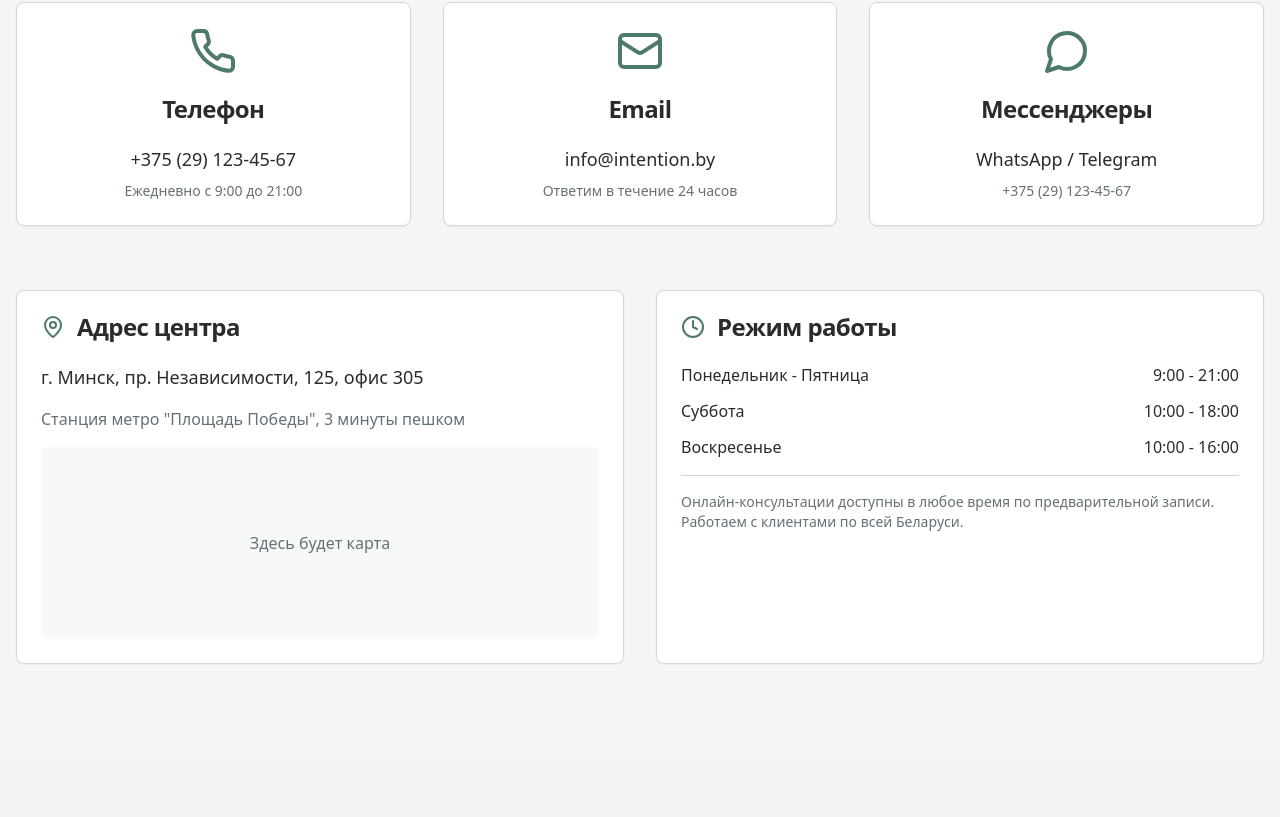
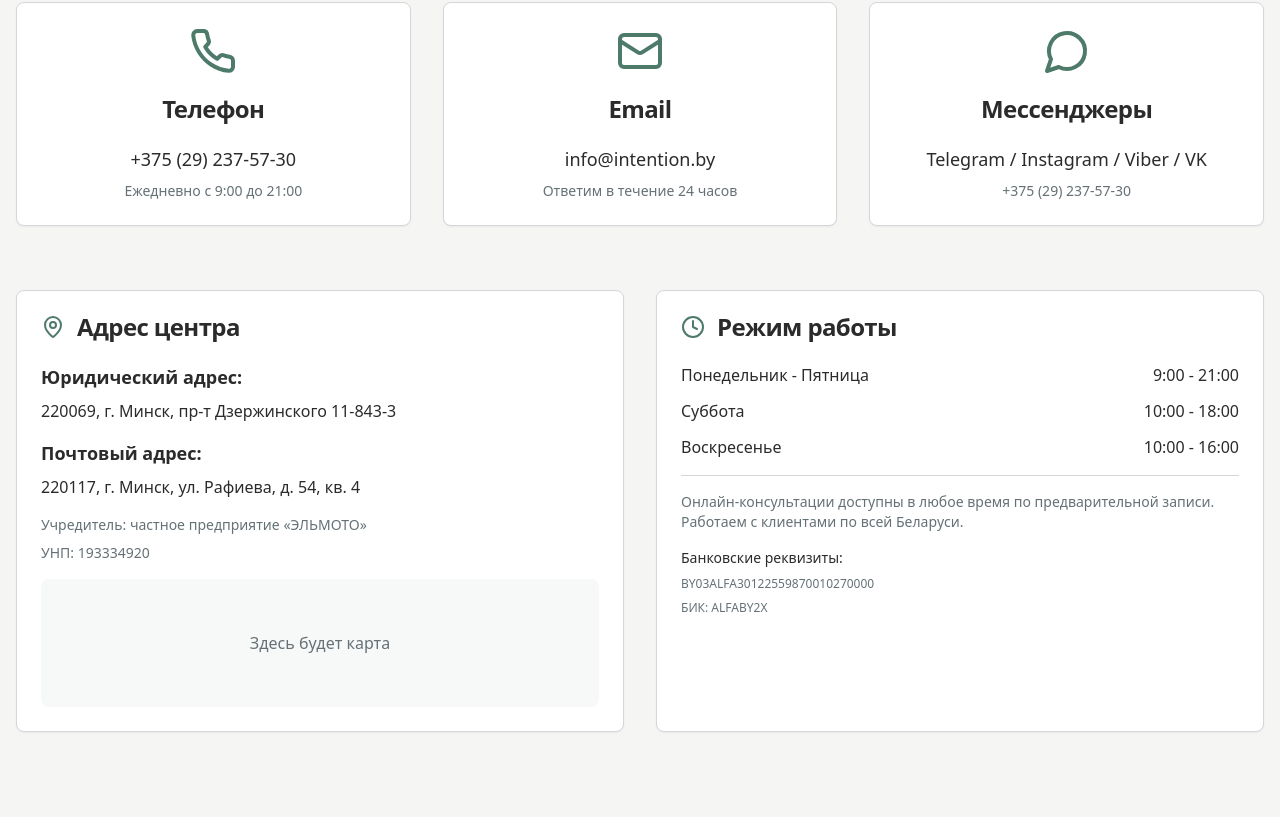
Before and after one commit to dariatsalko/growth-path-kit, a React (Vite) app: page /contacts in a window 1280 px wide. Shown: the part 523-1340 px from the top of the page. Built offline with nearby package versions, Linux system fonts and the light colour scheme.

Commit message:
Add contact information
Add contact details for "Точка роста" center, including legal and mailing addresses, bank information, and phone number, to relevant sections of the application.

```diff
--- a/src/components/BookingModal.tsx
+++ b/src/components/BookingModal.tsx
@@ -137,7 +137,7 @@ const BookingModal = ({ isOpen, onClose, selectedPsychologist }: BookingModalPro
               <Input
                 id="phone"
                 type="tel"
-                placeholder="+375 (29) 123-45-67"
+                placeholder="+375 (29) 237-57-30"
                 value={formData.phone}
                 onChange={(e) => setFormData({...formData, phone: e.target.value})}
                 required
--- a/src/components/Footer.tsx
+++ b/src/components/Footer.tsx
@@ -11,10 +11,10 @@ const Footer = () => {
               <div className="flex h-8 w-8 items-center justify-center rounded-full bg-accent">
                 <div className="h-4 w-4 rounded-full bg-primary"></div>
               </div>
-              <span className="text-lg font-semibold">ИНТЕНЦИЯ</span>
+              <span className="text-lg font-bold text-foreground">Точка роста</span>
             </div>
             <p className="text-primary-foreground/80 text-sm leading-relaxed mb-4">
-              Центр консультативной психологии. Помогаем найти баланс и двигаться вперёд
+              Центр консультативной психологии «Точка роста». Помогаем найти баланс и двигаться вперёд
             </p>
             <div className="flex space-x-3">
               <a href="#" className="text-primary-foreground/60 hover:text-primary-foreground transition-colors">
@@ -67,8 +67,8 @@ const Footer = () => {
             <div className="space-y-3 text-sm">
               <div className="flex items-center gap-3 text-primary-foreground/80">
                 <Phone className="w-4 h-4 flex-shrink-0" />
-                <a href="tel:+7999123456789" className="hover:text-primary-foreground transition-colors">
-                  +7 (999) 123-45-67
+                <a href="tel:+375292375730" className="hover:text-primary-foreground transition-colors">
+                  +375 (29) 237-57-30
                 </a>
               </div>
               <div className="flex items-center gap-3 text-primary-foreground/80">
@@ -79,7 +79,10 @@ const Footer = () => {
               </div>
               <div className="flex items-start gap-3 text-primary-foreground/80">
                 <MapPin className="w-4 h-4 flex-shrink-0 mt-0.5" />
-                <span>г. Минск, Беларусь</span>
+                <div>
+                  <div>г. Минск, пр-т Дзержинского 11-843-3</div>
+                  <div className="text-xs text-primary-foreground/60">ЧП «ЭЛЬМОТО», УНП: 193334920</div>
+                </div>
               </div>
               <div className="text-primary-foreground/60 text-xs mt-2">
                 Пн-Пт: 9:00-21:00<br />
@@ -120,11 +123,11 @@ const Footer = () => {
         <div className="border-t border-primary-foreground/20 mt-8 pt-8">
           <div className="flex flex-col md:flex-row justify-between items-center gap-4 text-sm text-primary-foreground/60">
             <div>
-              © 2024 Центр «ИНТЕНЦИЯ». Все права защищены.
+              © 2025 Центр консультативной психологии «Точка роста». Все права защищены.
             </div>
             <div className="flex items-center gap-4">
-              <span>ИП Иванова А.С.</span>
-              <span>ИНН: 123456789012</span>
+              <span>ЧП «ЭЛЬМОТО»</span>
+              <span>УНП: 193334920</span>
             </div>
           </div>
         </div>
--- a/src/components/HeroSection.tsx
+++ b/src/components/HeroSection.tsx
@@ -24,7 +24,7 @@ const HeroSection = () => {
       <div className="relative z-20 container px-4 py-16 lg:py-24">
         <div className="max-w-2xl">
           <h1 className="text-4xl md:text-5xl lg:text-6xl font-playfair font-bold tracking-tight text-foreground mb-6">
-            Добро пожаловать в Центр консультативной психологии <span className="text-primary">«Интенция»</span>
+            Добро пожаловать в Центр консультативной психологии <span className="text-primary">«Точка роста»</span>
           </h1>
 
           <p className="text-lg md:text-xl text-muted-foreground mb-8 leading-relaxed">
--- a/src/components/SchoolBookingModal.tsx
+++ b/src/components/SchoolBookingModal.tsx
@@ -122,7 +122,7 @@ const SchoolBookingModal = ({ isOpen, onClose }: SchoolBookingModalProps) => {
               <Input
                 id="phone"
                 type="tel"
-                placeholder="+375 (29) 123-45-67"
+                placeholder="+375 (29) 237-57-30"
                 value={formData.phone}
                 onChange={(e) => setFormData({...formData, phone: e.target.value})}
                 required
--- a/src/components/ui/header.tsx
+++ b/src/components/ui/header.tsx
@@ -29,7 +29,7 @@ const Header = () => {
             <div className="h-5 w-5 rounded-full bg-accent transform rotate-45"></div>
           </div>
           <div className="flex flex-col">
-            <span className="text-lg font-bold text-foreground">ИНТЕНЦИЯ</span>
+            <span className="text-lg font-bold text-foreground">Точка роста</span>
             <span className="text-xs text-muted-foreground hidden lg:block">Безопасное пространство для понимания себя</span>
           </div>
         </div>
--- a/src/pages/Contacts.tsx
+++ b/src/pages/Contacts.tsx
@@ -70,9 +70,9 @@ const Contacts = () => {
   return (
     <div className="min-h-screen bg-background">
       <Helmet>
-        <title>Контакты и запись на прием | Центр ИНТЕНЦИЯ в Минске</title>
-        <meta name="description" content="Контакты центра психологии ИНТЕНЦИЯ в Минске. Телефон +375 29 123-45-67, email info@intention.by. Онлайн запись и оплата услуг." />
-        <meta property="og:title" content="Контакты центра психологии ИНТЕНЦИЯ" />
+        <title>Контакты и запись на прием | Центр консультативной психологии «Точка роста»</title>
+        <meta name="description" content="Контакты центра психологии «Точка роста» в Минске. Телефон +375 29 237-57-30, email info@intention.by. Онлайн запись и оплата услуг." />
+        <meta property="og:title" content="Контакты центра психологии «Точка роста»" />
         <meta property="og:description" content="Свяжитесь с нами для записи на консультацию. Работаем онлайн и очно в Минске." />
         <meta property="og:url" content="https://intention.by/contacts" />
       </Helmet>
@@ -102,7 +102,7 @@ const Contacts = () => {
                 <CardTitle>Телефон</CardTitle>
               </CardHeader>
               <CardContent>
-                <p className="text-lg font-medium mb-2">+375 (29) 123-45-67</p>
+                <p className="text-lg font-medium mb-2">+375 (29) 237-57-30</p>
                 <p className="text-sm text-muted-foreground">Ежедневно с 9:00 до 21:00</p>
               </CardContent>
             </Card>
@@ -125,8 +125,8 @@ const Contacts = () => {
               </CardHeader>
               <CardContent>
                 <div className="space-y-2">
-                  <p className="text-lg font-medium">WhatsApp / Telegram</p>
-                  <p className="text-sm text-muted-foreground">+375 (29) 123-45-67</p>
+                  <p className="text-lg font-medium">Telegram / Instagram / Viber / VK</p>
+                  <p className="text-sm text-muted-foreground">+375 (29) 237-57-30</p>
                 </div>
               </CardContent>
             </Card>
@@ -142,11 +142,19 @@ const Contacts = () => {
                 </div>
               </CardHeader>
               <CardContent className="space-y-4">
-                <p className="text-lg">г. Минск, пр. Независимости, 125, офис 305</p>
-                <p className="text-muted-foreground">
-                  Станция метро "Площадь Победы", 3 минуты пешком
-                </p>
-                <div className="bg-secondary/30 rounded-lg h-48 flex items-center justify-center">
+                <div className="space-y-2">
+                  <p className="text-lg font-semibold">Юридический адрес:</p>
+                  <p>220069, г. Минск, пр-т Дзержинского 11-843-3</p>
+                </div>
+                <div className="space-y-2">
+                  <p className="text-lg font-semibold">Почтовый адрес:</p>
+                  <p>220117, г. Минск, ул. Рафиева, д. 54, кв. 4</p>
+                </div>
+                <div className="space-y-2">
+                  <p className="text-sm text-muted-foreground">Учредитель: частное предприятие «ЭЛЬМОТО»</p>
+                  <p className="text-sm text-muted-foreground">УНП: 193334920</p>
+                </div>
+                <div className="bg-secondary/30 rounded-lg h-32 flex items-center justify-center">
                   <p className="text-muted-foreground">Здесь будет карта</p>
                 </div>
               </CardContent>
@@ -178,6 +186,11 @@ const Contacts = () => {
                   <p className="text-sm text-muted-foreground">
                     Онлайн-консультации доступны в любое время по предварительной записи. Работаем с клиентами по всей Беларуси.
                   </p>
+                  <div className="mt-4 space-y-2">
+                    <p className="text-sm font-medium">Банковские реквизиты:</p>
+                    <p className="text-xs text-muted-foreground">BY03ALFA30122559870010270000</p>
+                    <p className="text-xs text-muted-foreground">БИК: ALFABY2X</p>
+                  </div>
                 </div>
               </CardContent>
             </Card>
--- a/src/pages/Index.tsx
+++ b/src/pages/Index.tsx
@@ -15,28 +15,34 @@ const Index = () => {
   return (
     <div className="min-h-screen bg-background">
       <Helmet>
-        <title>Центр консультативной психологии «ИНТЕНЦИЯ» - Профессиональная помощь в Беларуси</title>
-        <meta name="description" content="Индивидуальная, семейная и подростковая психотерапия в Минске. Онлайн и очно. Школа эмоционального интеллекта для детей. Лицензированные специалисты." />
-        <meta property="og:title" content="Центр «ИНТЕНЦИЯ» - Психологическая поддержка в Беларуси" />
+        <title>Центр консультативной психологии «Точка роста» - Профессиональная помощь в Беларуси</title>
+        <meta name="description" content="Центр консультативной психологии «Точка роста» в Минске. Индивидуальная, семейная и подростковая психотерапия. Онлайн и очно. Школа эмоционального интеллекта для детей. Лицензированные специалисты." />
+        <meta property="og:title" content="Центр «Точка роста» - Психологическая поддержка в Беларуси" />
         <meta property="og:description" content="Профессиональная психологическая помощь для взрослых, семей и подростков. Запишитесь на консультацию онлайн или очно." />
         <meta property="og:url" content="https://intention.by/" />
         <script type="application/ld+json">
           {`{
             "@context": "https://schema.org",
             "@type": "LocalBusiness",
-            "name": "Центр консультативной психологии ИНТЕНЦИЯ",
+            "name": "Центр консультативной психологии «Точка роста»",
             "description": "Профессиональная психологическая помощь в Минске",
             "url": "https://intention.by",
-            "telephone": "+375291234567",
+            "telephone": "+375292375730",
             "email": "info@intention.by",
             "address": {
               "@type": "PostalAddress",
-              "streetAddress": "пр. Независимости, 125, офис 305",
+              "streetAddress": "пр-т Дзержинского 11-843-3",
               "addressLocality": "Минск",
+              "postalCode": "220069",
               "addressCountry": "BY"
             },
             "openingHours": "Mo-Fr 09:00-21:00, Sa 10:00-18:00, Su 10:00-16:00",
-            "priceRange": "80-150 BYN"
+            "priceRange": "80-150 BYN",
+            "founder": {
+              "@type": "Organization",
+              "name": "частное предприятие «ЭЛЬМОТО»",
+              "taxID": "193334920"
+            }
           }`}
         </script>
       </Helmet>
```
